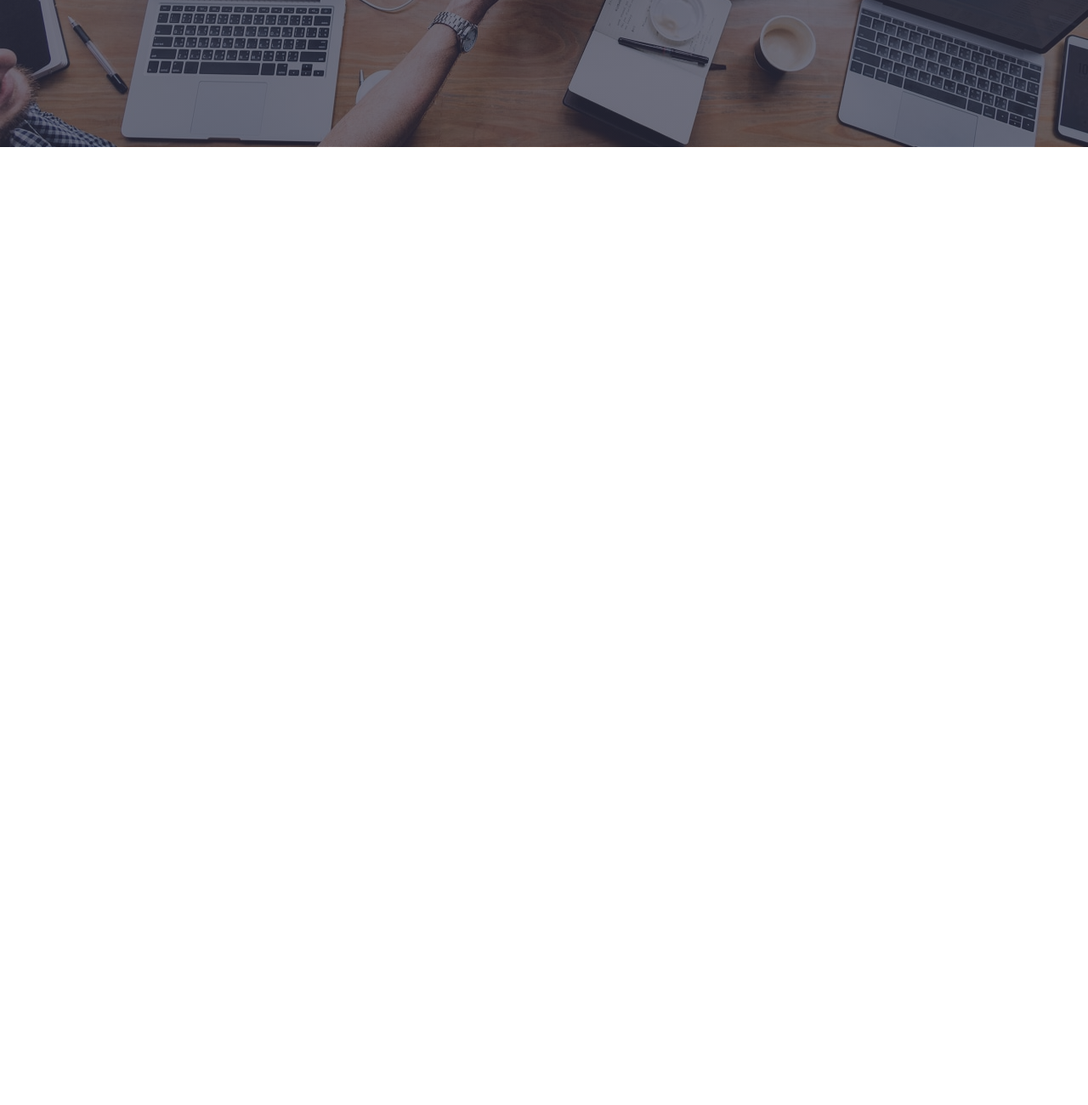
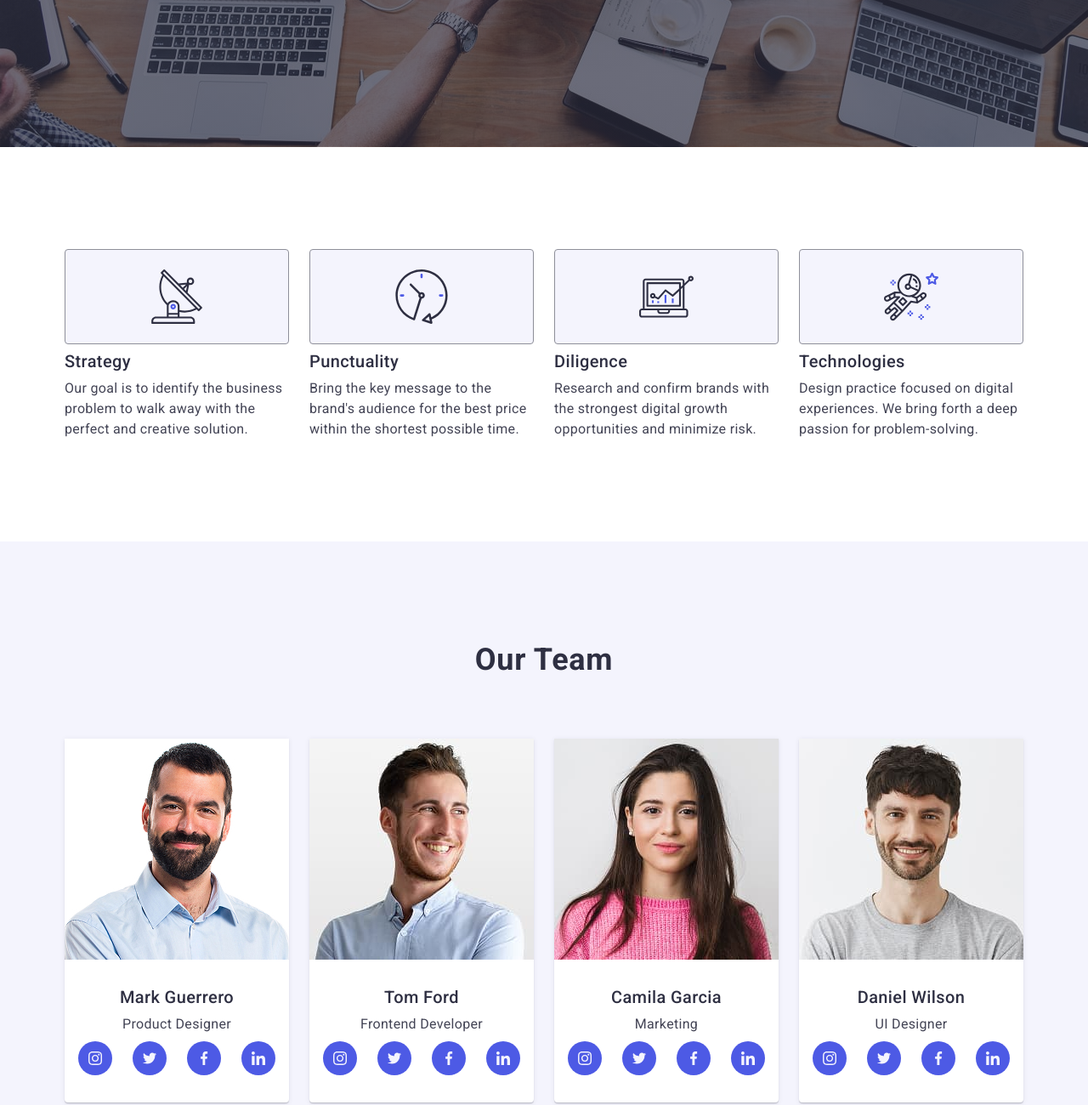
Before and after one commit to Julia-Shefner/goit-markup-hw-06, a plain HTML site: page index.html in a window 1280 px wide. Shown: the part 500-1800 px from the top of the page at 85% size. Before the commit the page ends 800 px from the top, so only its background shows below. Drawn offline with nearby package versions, Linux system fonts and the light colour scheme.

Commit message:
mobile first our team added

```diff
--- a/css/style.css
+++ b/css/style.css
@@ -84,7 +84,7 @@ button {
   margin: 0 auto;
 }
 
-section {
+.section {
   padding-top: 96px;
   padding-bottom: 96px;
 }
@@ -100,7 +100,7 @@ section {
     width: 1158px;
     padding: 0 15px;
   }
-  section {
+  .section {
     padding-top: 120px;
     padding-bottom: 120px;
   }
@@ -489,3 +489,193 @@ section {
     margin-bottom: 48px;
   }
 }
+
+/* ***===ADVANTAGES===*** */
+
+.advantages {
+  background-color: #ffffff;
+}
+
+.advantages-list {
+  display: flex;
+  flex-direction: column;
+  gap: 72px;
+}
+
+.advantages-picture {
+  display: none;
+}
+
+.advantages-subtitle {
+  font-size: 36px;
+  letter-spacing: 0.02em;
+  line-height: 1.11;
+  font-weight: 700;
+  color: #2e2f42;
+  margin-bottom: 8px;
+  text-align: center;
+}
+
+.advantages-list-text {
+  color: #434455;
+  font-size: 16px;
+  line-height: 1.5;
+  letter-spacing: 0.02em;
+  font-weight: 500;
+}
+
+@media screen and (min-width: 768px) {
+  .advantages-list {
+    flex-direction: row;
+    flex-wrap: wrap;
+    column-gap: 24px;
+    row-gap: 72px;
+  }
+  .advantages-list-item {
+    width: calc((100% - 24px) / 2);
+  }
+  .advantages-subtitle {
+    text-align: left;
+  }
+}
+
+@media screen and (min-width: 1158px) {
+  .advantages-picture {
+    width: 264px;
+    height: 112px;
+    border: 1px solid #8e8f99;
+    border-radius: 4px;
+    background: #f4f4fd;
+    display: flex;
+    justify-content: center;
+    align-items: center;
+    margin-bottom: 8px;
+  }
+  .advantages-list {
+    gap: 24px;
+  }
+  .advantages-list-item {
+    width: calc((100% - 3 * 24px) / 4);
+  }
+  .advantages-subtitle {
+    font-size: 20px;
+    line-height: 1.2;
+    font-weight: 500;
+  }
+  .advantages-list-text {
+    font-weight: 400;
+  }
+}
+
+/* ***===OUR TEAM===*** */
+
+.container.our-team-narrow {
+  padding-left: 28px;
+  padding-right: 28px;
+}
+
+.our-team {
+  background-color: #f4f4fd;
+}
+
+.our-team-title {
+  font-size: 36px;
+  letter-spacing: 0.02em;
+  line-height: 1.11;
+  font-weight: 700;
+  text-align: center;
+  text-transform: capitalize;
+  color: #2e2f42;
+  margin-bottom: 72px;
+}
+
+.our-team-list {
+  display: flex;
+  flex-direction: column;
+  gap: 72px;
+}
+
+.our-team-list-item {
+  background-color: #ffffff;
+  border-radius: 0 0 4px 4px;
+  box-shadow: 0 2px 1px 0 rgba(46, 47, 66, 0.08),
+    0 1px 1px 0 rgba(46, 47, 66, 0.16), 0 1px 6px 0 rgba(46, 47, 66, 0.08);
+}
+
+.our-team-subtitle {
+  font-size: 20px;
+  letter-spacing: 0.02em;
+  line-height: 1.2;
+  font-weight: 500;
+  color: #2e2f42;
+  text-align: center;
+  margin-bottom: 8px;
+}
+
+.our-team-text {
+  color: #434455;
+  font-size: 16px;
+  line-height: 1.5;
+  letter-spacing: 0.02em;
+  font-weight: 400;
+  text-align: center;
+  margin-bottom: 8px;
+}
+
+.our-team-card {
+  padding-top: 32px;
+  padding-bottom: 32px;
+}
+
+.our-team-social-list {
+  display: flex;
+  gap: 24px;
+  width: 232px;
+  height: 40px;
+  justify-content: center;
+  margin: 0 auto;
+}
+
+.our-team-icon-body {
+  width: 40px;
+  height: 40px;
+  border-radius: 50%;
+  background-color: #4d5ae5;
+  display: flex;
+  justify-content: center;
+  align-items: center;
+  transition: background-color 250ms cubic-bezier(0.4, 0, 0.2, 1);
+}
+
+.our-team-icon-body:hover,
+.our-team-icon-body:focus {
+  background-color: #404bbf;
+}
+
+@media screen and (min-width: 768px) {
+  .container.our-team-narrow {
+    padding-left: 108px;
+    padding-right: 108px;
+  }
+  .our-team-list-item {
+    width: calc((100% - 24px) / 2);
+  }
+  .our-team-list {
+    flex-direction: row;
+    flex-wrap: wrap;
+    column-gap: 24px;
+    row-gap: 64px;
+  }
+}
+
+@media screen and (min-width: 1158px) {
+  .container.our-team-narrow {
+    padding: 0 15px;
+  }
+  .our-team-list-item {
+    width: calc((100% - 72px) / 4);
+  }
+  .our-team-list {
+    gap: 24px;
+  }
+}
--- a/css/styles-old.css
+++ b/css/styles-old.css
@@ -253,51 +253,37 @@ form {
 
 /* ***===ADVANTAGES===*** */
 
-.advantages {
+/* .advantages {
   background-color: #ffffff;
-}
-
-/* .visually-hidden {
-  position: absolute;
-  width: 1px;
-  height: 1px;
-  margin: -1px;
-  border: 0;
-  padding: 0;
-  white-space: nowrap;
-  clip-path: inset(100%);
-  clip: rect(0 0 0 0);
-  overflow: hidden;
 } */
 
-.advantages-list {
+/* .advantages-list {
   display: flex;
   gap: 24px;
-  /* width: calc((100% - 3 * 24px) / 4); */
-}
+} */
 
-.advantages-list-item {
+/* .advantages-list-item {
   width: calc((100% - 3 * 24px) / 4);
-}
+} */
 
-.advantages-subtitle {
+/* .advantages-subtitle {
   font-size: 20px;
   letter-spacing: 0.02em;
   line-height: 1.2;
   font-weight: 500;
   color: #2e2f42;
   margin-bottom: 8px;
-}
+} */
 
-.advantages-list-text {
+/* .advantages-list-text {
   color: #434455;
   font-size: 16px;
   line-height: 1.5;
   letter-spacing: 0.02em;
   font-weight: 400;
-}
+} */
 
-.advantages-picture {
+/* .advantages-picture {
   width: 264px;
   height: 112px;
   border: 1px solid #8e8f99;
@@ -307,15 +293,15 @@ form {
   justify-content: center;
   align-items: center;
   margin-bottom: 8px;
-}
+} */
 
 /* ***===OUR TEAM===*** */
 
-.our-team {
+/* .our-team {
   background-color: #f4f4fd;
-}
+} */
 
-.our-team-title {
+/* .our-team-title {
   font-size: 36px;
   letter-spacing: 0.02em;
   line-height: 1.11;
@@ -324,22 +310,22 @@ form {
   text-transform: capitalize;
   color: #2e2f42;
   margin-bottom: 72px;
-}
+} */
 
-.our-team-list {
+/* .our-team-list {
   display: flex;
   gap: 24px;
-}
+} */
 
-.our-team-list-item {
+/* .our-team-list-item {
   background-color: #ffffff;
   border-radius: 0 0 4px 4px;
   box-shadow: 0 2px 1px 0 rgba(46, 47, 66, 0.08),
     0 1px 1px 0 rgba(46, 47, 66, 0.16), 0 1px 6px 0 rgba(46, 47, 66, 0.08);
   width: calc((100% - 72px) / 4);
-}
+} */
 
-.our-team-subtitle {
+/* .our-team-subtitle {
   font-size: 20px;
   letter-spacing: 0.02em;
   line-height: 1.2;
@@ -347,9 +333,9 @@ form {
   color: #2e2f42;
   text-align: center;
   margin-bottom: 8px;
-}
+} */
 
-.our-team-text {
+/* .our-team-text {
   color: #434455;
   font-size: 16px;
   line-height: 1.5;
@@ -357,23 +343,23 @@ form {
   font-weight: 400;
   text-align: center;
   margin-bottom: 8px;
-}
+} */
 
-.our-team-card {
+/* .our-team-card {
   padding-top: 32px;
   padding-bottom: 32px;
-}
+} */
 
-.our-team-social-list {
+/* .our-team-social-list {
   display: flex;
   gap: 24px;
   width: 232px;
   height: 40px;
   justify-content: center;
   margin: 0 auto;
-}
+} */
 
-.our-team-icon-body {
+/* .our-team-icon-body {
   width: 40px;
   height: 40px;
   border-radius: 50%;
@@ -382,12 +368,12 @@ form {
   justify-content: center;
   align-items: center;
   transition: background-color 250ms cubic-bezier(0.4, 0, 0.2, 1);
-}
+} */
 
-.our-team-icon-body:hover,
+/* .our-team-icon-body:hover,
 .our-team-icon-body:focus {
   background-color: #404bbf;
-}
+} */
 
 /* ***===OUR PORTFOLIO===*** */
 .our-portf {
--- a/index.html
+++ b/index.html
@@ -141,7 +141,7 @@
       </section>
 
       <!--Our-Advantages-->
-      <section class="advantages section visually-hidden">
+      <section class="advantages section">
         <div class="container">
           <h2 class="advantages-title visually-hidden">Our Advantages</h2>
           <ul class="advantages-list">
@@ -198,12 +198,13 @@
       </section>
 
       <!--Our-Team-->
-      <section class="our-team section visually-hidden">
-        <div class="container">
+      <section class="our-team section">
+        <div class="container our-team-narrow">
           <h2 class="our-team-title">Our Team</h2>
           <ul class="our-team-list">
             <li class="our-team-list-item">
               <img
+                srcset="./images/photo1.jpg 1x, ./images/photo1-2x.jpg 2x"
                 src="./images/photo1.jpg"
                 alt="Mark Guerrero"
                 width="264"
@@ -246,6 +247,7 @@
             </li>
             <li class="our-team-list-item">
               <img
+                srcset="./images/photo2.jpg 1x, ./images/photo2-2x.jpg 2x"
                 src="./images/photo2.jpg"
                 alt="Tom Ford"
                 width="264"
@@ -288,6 +290,7 @@
             </li>
             <li class="our-team-list-item">
               <img
+                srcset="./images/photo3.jpg 1x, ./images/photo3-2x.jpg 2x"
                 src="./images/photo3.jpg"
                 alt="Camila Garcia"
                 width="264"
@@ -330,6 +333,7 @@
             </li>
             <li class="our-team-list-item">
               <img
+                srcset="./images/photo4.jpg 1x, ./images/photo4-2x.jpg 2x"
                 src="./images/photo4.jpg"
                 alt="Daniel Wilson"
                 width="264"
```
